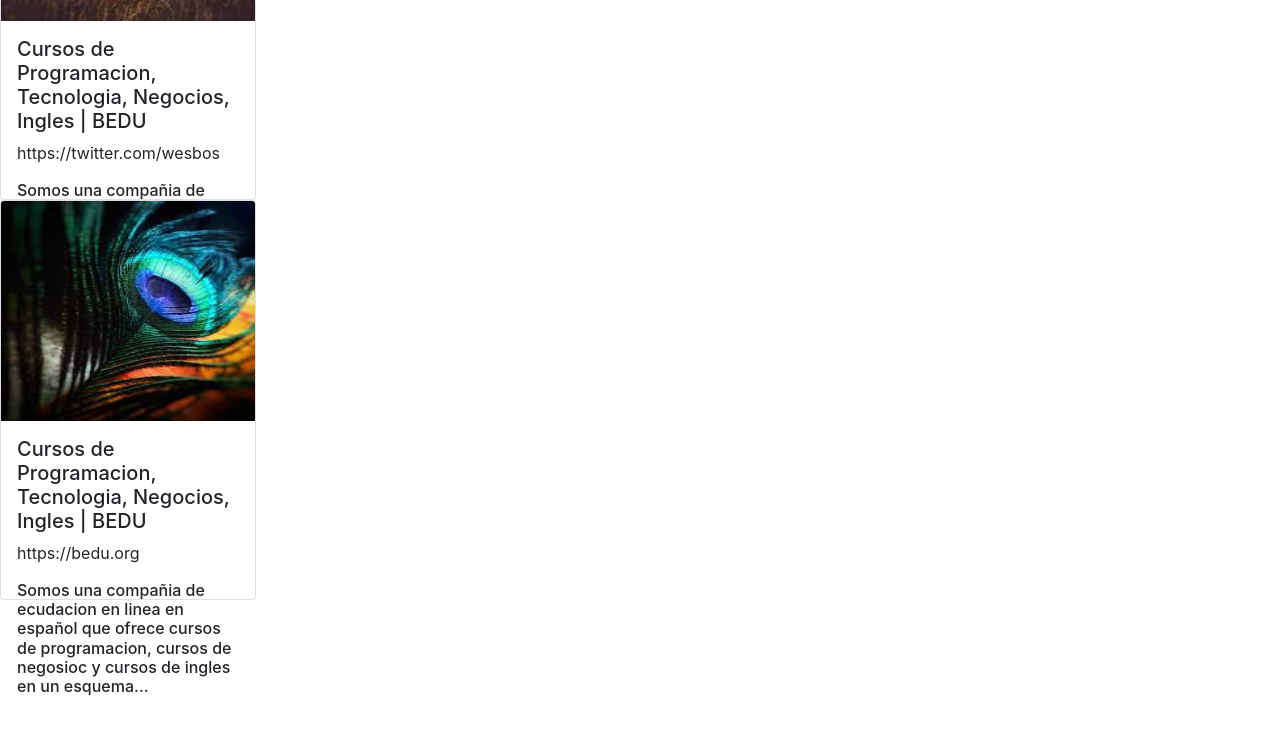
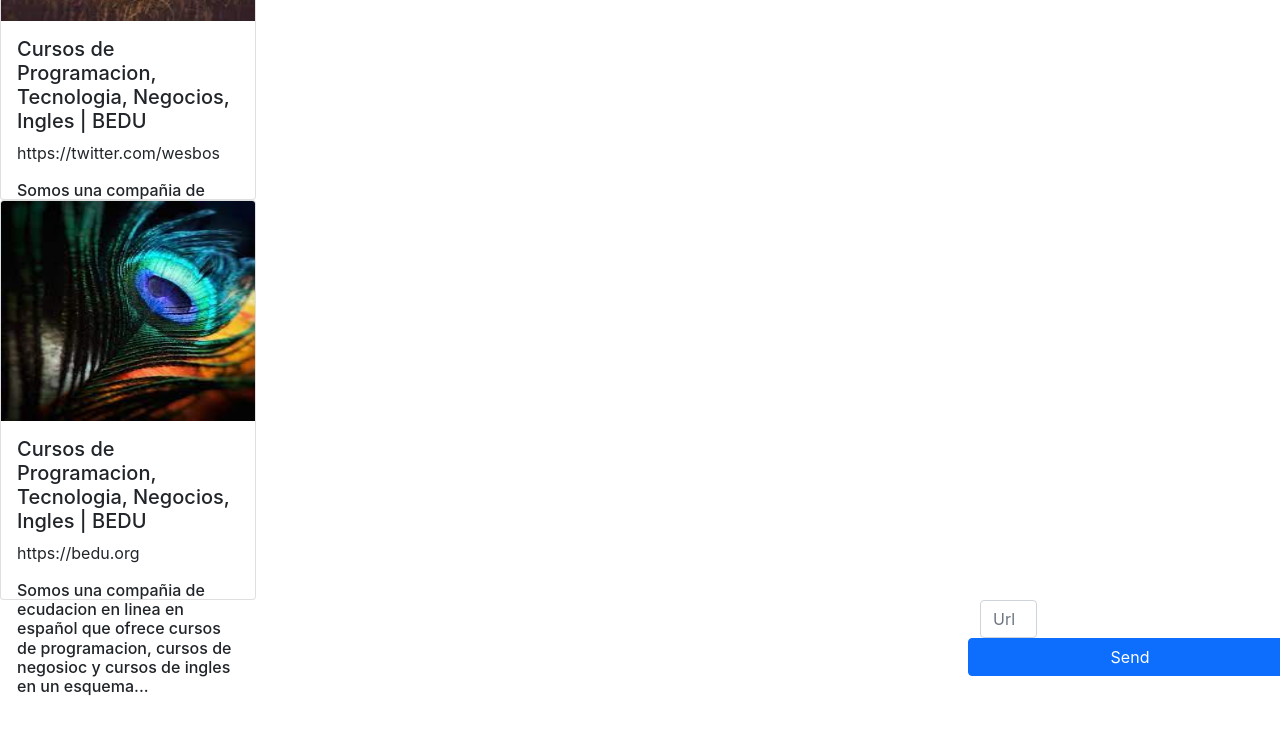
Before and after one commit to iscBlanco/React-bookmarks-metadata, a React (Create React App) app in the folder bookmark-metadata/: page / in a window 1280 px wide. Shown: the part 2608-3342 px from the top of the page. Built offline with nearby package versions, Linux system fonts and the light colour scheme.

Commit message:
do the url form and establish the connection among react and node

```diff
--- a/bookmark-metadata/package.json
+++ b/bookmark-metadata/package.json
@@ -6,6 +6,7 @@
     "@testing-library/jest-dom": "^5.11.4",
     "@testing-library/react": "^11.1.0",
     "@testing-library/user-event": "^12.1.10",
+    "axios": "^0.24.0",
     "bootstrap": "^5.1.3",
     "react": "^17.0.2",
     "react-dom": "^17.0.2",
--- a/bookmark-metadata/src/App.js
+++ b/bookmark-metadata/src/App.js
@@ -4,6 +4,7 @@ import Welcome from "./components/ui-presentation/Welcome";
 import CardBookmark from "./components/ui-presentation/CardBookmark";
 import urlList from "./components/container/urlList";
 import Bookmarks from "./components/ui-presentation/Bookmarks";
+import FormUrls from "./components/ui-presentation/FormUrls";
 function App() {
   return (
     <div>
@@ -19,6 +20,7 @@ function App() {
       <br />
       <br />
       <Bookmarks />
+      <FormUrls></FormUrls>
     </div>
   );
 }
--- /dev/null
+++ b/bookmark-metadata/src/components/ui-presentation/FormUrls.js
@@ -0,0 +1,50 @@
+import React, { useState } from "react";
+import axios from "axios";
+
+function FormUrls() {
+  const [url, setUrl] = useState("");
+  const [bookmarkList, setBookmarkList] = useState([]);
+
+  const addNewBookmark = async (url) => {
+    console.log(typeof url);
+    try {
+      let response = await axios.post("http://localhost:3002/", {
+        url,
+      });
+      console.log(response.data);
+      await response.data.then((r) => setBookmarkList(r));
+
+      console.log(bookmarkList);
+    } catch (e) {
+      console.error(e);
+    }
+  };
+  const sendUrl = (event) => {
+    event.preventDefault();
+    console.log("enviando datos...", url);
+    setBookmarkList(addNewBookmark(url));
+  };
+  return (
+    <div className="md">
+      <form className="row" onSubmit={sendUrl}>
+        <div className="col-md-3">
+          <input
+            type="text"
+            placeholder="Url"
+            className="form-control"
+            onChange={(e) => {
+              setUrl(e.target.value);
+            }}
+            name="url"
+          />
+        </div>
+
+        <button type="primary" className="btn btn-primary">
+          Send
+        </button>
+      </form>
+    </div>
+  );
+}
+
+export default FormUrls;
--- a/bookmark-metadata/src/components/ui-presentation/Header.js
+++ b/bookmark-metadata/src/components/ui-presentation/Header.js
@@ -19,9 +19,9 @@ function Header() {
           </button>
           <div className="collapse navbar-collapse" id="navbarText">
             <ul className="navbar-nav me-auto mb-2 mb-lg-0"></ul>
-            <span class="nav-item dropdown">
+            <span className="nav-item dropdown">
               <a
-                class="nav-link dropdown-toggle"
+                className="nav-link dropdown-toggle"
                 href="http"
                 id="navbarDropdownMenuLink"
                 role="button"
@@ -31,24 +31,24 @@ function Header() {
                 Dropdown link
               </a>
               <ul
-                class="dropdown-menu"
+                className="dropdown-menu"
                 aria-labelledby="navbarDropdownMenuLink"
               >
                 <li>
                   {/* eslint-disable-next-line */}
-                  <a class="dropdown-item" href="#">
+                  <a className="dropdown-item" href="#">
                     Action
                   </a>
                 </li>
                 <li>
                   {/* eslint-disable-next-line */}
-                  <a class="dropdown-item" href="#">
+                  <a className="dropdown-item" href="#">
                     Another action
                   </a>
                 </li>
                 <li>
                   {/* eslint-disable-next-line */}
-                  <a class="dropdown-item" href="#">
+                  <a className="dropdown-item" href="#">
                     Something else here
                   </a>
                 </li>
--- a/bookmark-metadata/src/components/ui-presentation/bookmarks.js
+++ b/bookmark-metadata/src/components/ui-presentation/bookmarks.js
@@ -19,7 +19,7 @@ function Bookmarks() {
         <h1 className="nav-link disabled">My bookmarks</h1>
         {/* eslint-disable-next-line */}
 
-        <button type="button" class="btn btn-primary">
+        <button type="button" className="btn btn-primary">
           Add new bookmark
         </button>
       </nav>
--- a/bookmark-metadata/src/components/ui-presentation/welcome.js
+++ b/bookmark-metadata/src/components/ui-presentation/welcome.js
@@ -14,7 +14,7 @@ function Welcome() {
         occaecat cupidatat non proident, sunt in culpa qui officia deserunt
         mollit anim id est laborum
       </p>
-      <button type="button" class="btn btn-primary">
+      <button type="button" className="btn btn-primary">
         Add new bookmark
       </button>
     </div>
--- a/bookmark-metadata/src/index.css
+++ b/bookmark-metadata/src/index.css
@@ -1,13 +1,17 @@
 body {
-  margin: 0;
-  font-family: -apple-system, BlinkMacSystemFont, 'Segoe UI', 'Roboto', 'Oxygen',
-    'Ubuntu', 'Cantarell', 'Fira Sans', 'Droid Sans', 'Helvetica Neue',
-    sans-serif;
-  -webkit-font-smoothing: antialiased;
-  -moz-osx-font-smoothing: grayscale;
+    margin: 0;
+    font-family: -apple-system, BlinkMacSystemFont, "Segoe UI", "Roboto", "Oxygen", "Ubuntu", "Cantarell", "Fira Sans", "Droid Sans", "Helvetica Neue", sans-serif;
+    -webkit-font-smoothing: antialiased;
+    -moz-osx-font-smoothing: grayscale;
 }
 
 code {
-  font-family: source-code-pro, Menlo, Monaco, Consolas, 'Courier New',
-    monospace;
+    font-family: source-code-pro, Menlo, Monaco, Consolas, "Courier New", monospace;
 }
+
+.md {
+    height: 500px;
+    width: 300px;
+    margin-left: auto;
+    margin-right: 0;
+}
```
Also changed, not shown: bookmark-metadata/src/components/ui-presentation/formUrl.js (deleted, +0 -7 lines), 1 other file (tests, documents, lock files or other folders).
